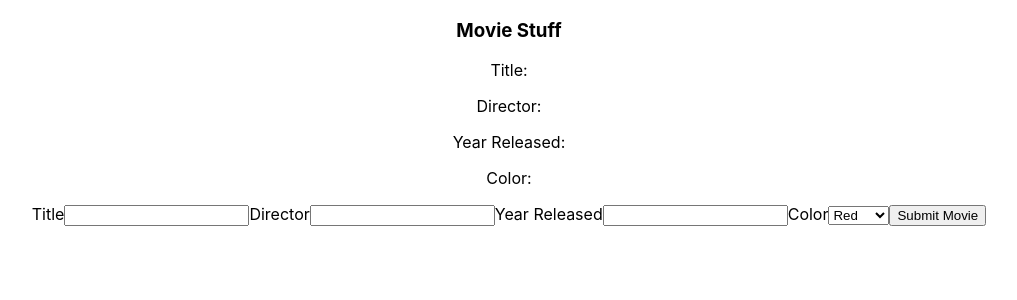
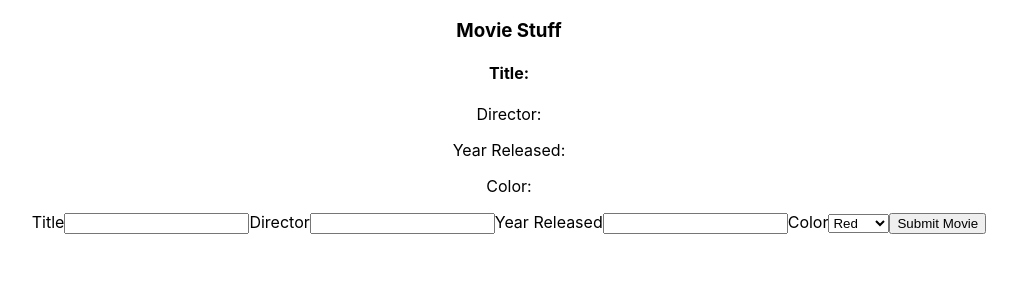
Before and after one commit to joshua360x/movie-maker, a React (Create React App) app: page / in a window 1280 px wide. Shown: the top 300 px of the page, without its empty margins (131-1148 px from the left). Built offline with nearby package versions, Linux system fonts and the light colour scheme.

Commit message:
rendered list to page

```diff
--- a/src/App.js
+++ b/src/App.js
@@ -48,11 +48,12 @@ function App() {
   return (
     <div className="App">
       <section>
+        <h3>Movie Stuff</h3>
+
         <Movie {...movie} />
-
       </section>
       <MovieForm {...state} submitHandler={submitHandler} movies={movie} />
-      <MovieList />
+      <MovieList movies={allMovies} />
     </div>
   );
 }
--- a/src/Movie.js
+++ b/src/Movie.js
@@ -3,8 +3,7 @@ import React from 'react';
 export default function Movie({ title, director, year, color }) {
   return (
     <div>
-      <h3>Movie Stuff</h3>
-      <p>Title: {title}</p>
+      <h4>Title: {title}</h4>
       <p>Director: {director}</p>
       <p>Year Released: {year}</p>
       <p>Color: {color}</p>
--- a/src/MovieList.js
+++ b/src/MovieList.js
@@ -1,5 +1,10 @@
 import React from 'react';
+import Movie from './Movie';
 
-export default function MovieList() {
-  return <div></div>;
+export default function MovieList({ movies }) {
+  return <div>
+    {
+      movies.map((movie, i) => <Movie key={`${movie.title}-${i}`} {...movie} />)
+    }
+  </div>;
 }
```
